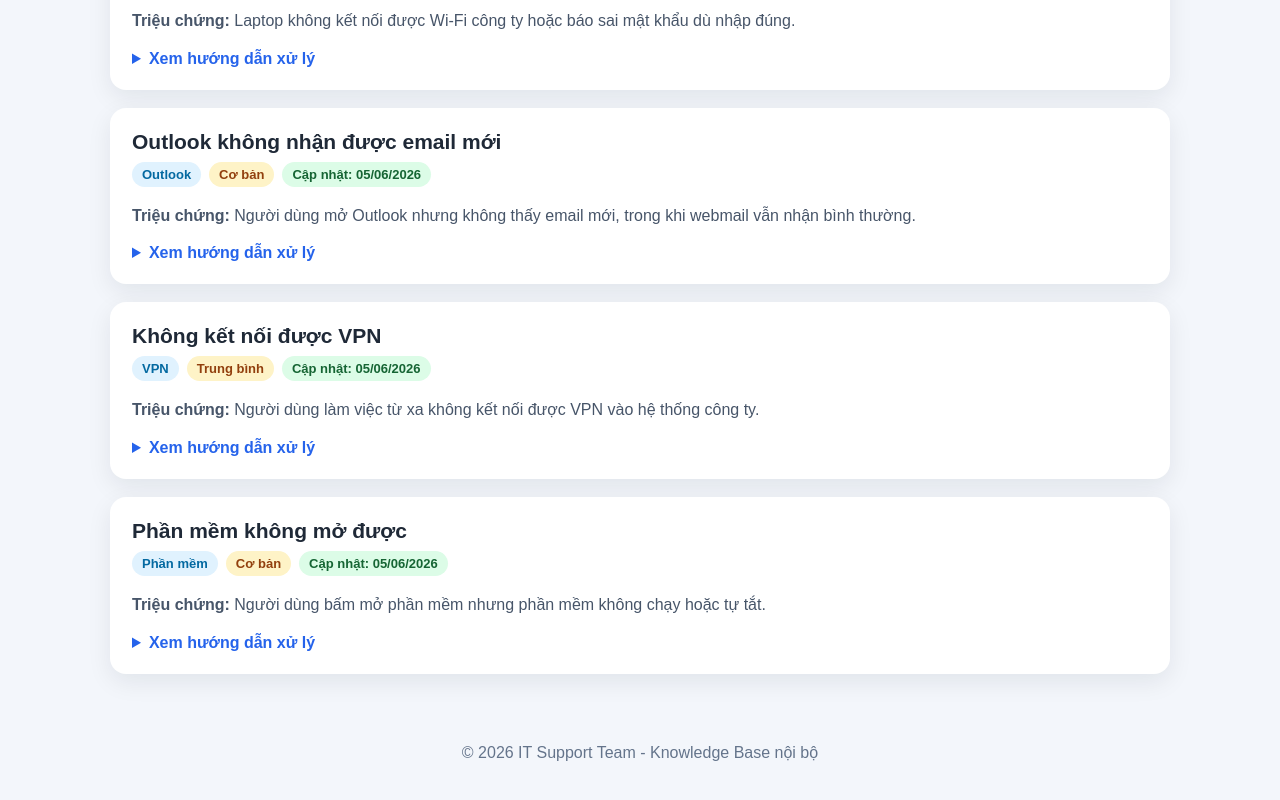
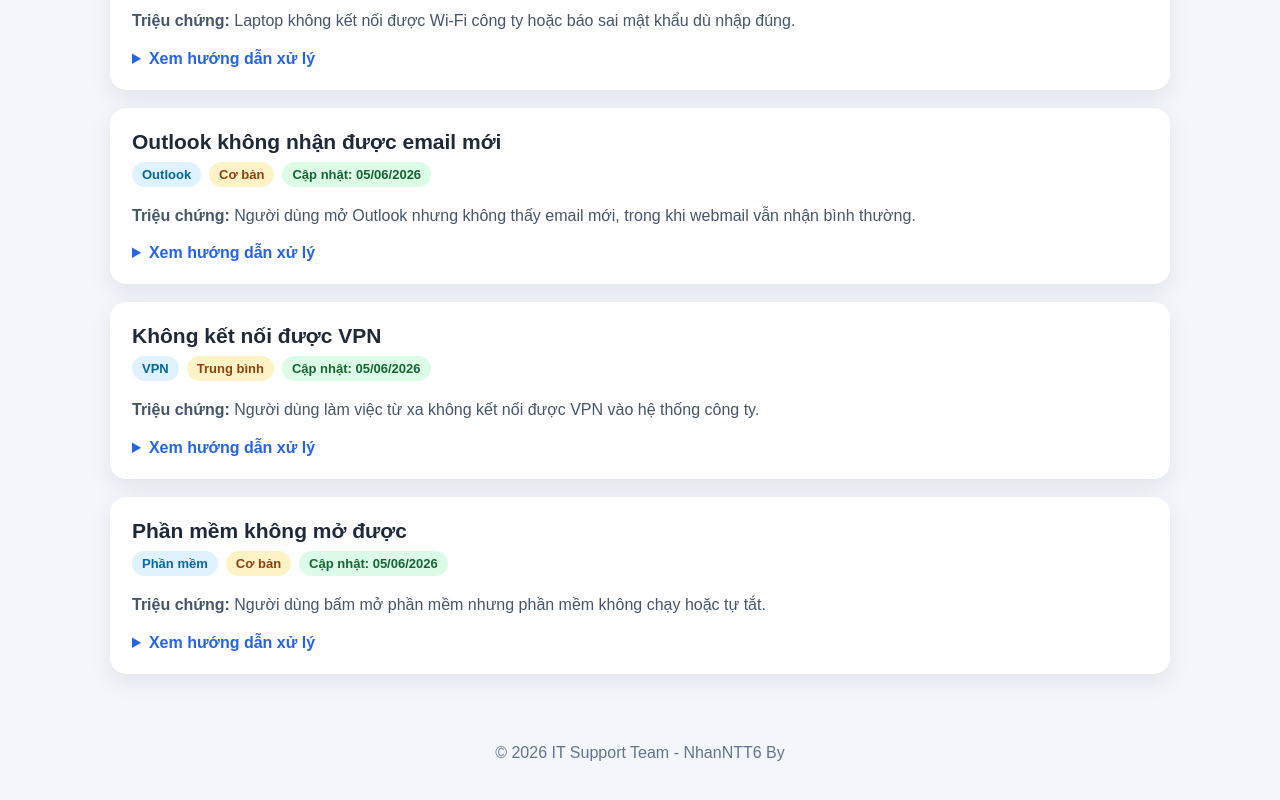
Before and after one commit to Thann-dev/it-knowledge-base, a plain HTML site: page index.html in a window 1280 px wide. Shown: the part 797-1597 px from the top of the page. Drawn offline with Linux system fonts and the light colour scheme.

Commit message:
Update index.html

```diff
--- a/index.html
+++ b/index.html
@@ -63,7 +63,7 @@
   </main>
 
   <footer class="footer">
-    <p>© 2026 IT Support Team - Knowledge Base nội bộ</p>
+    <p>© 2026 IT Support Team - NhanNTT6 By</p>
   </footer>
 
   <script src="script.js"></script>
```
